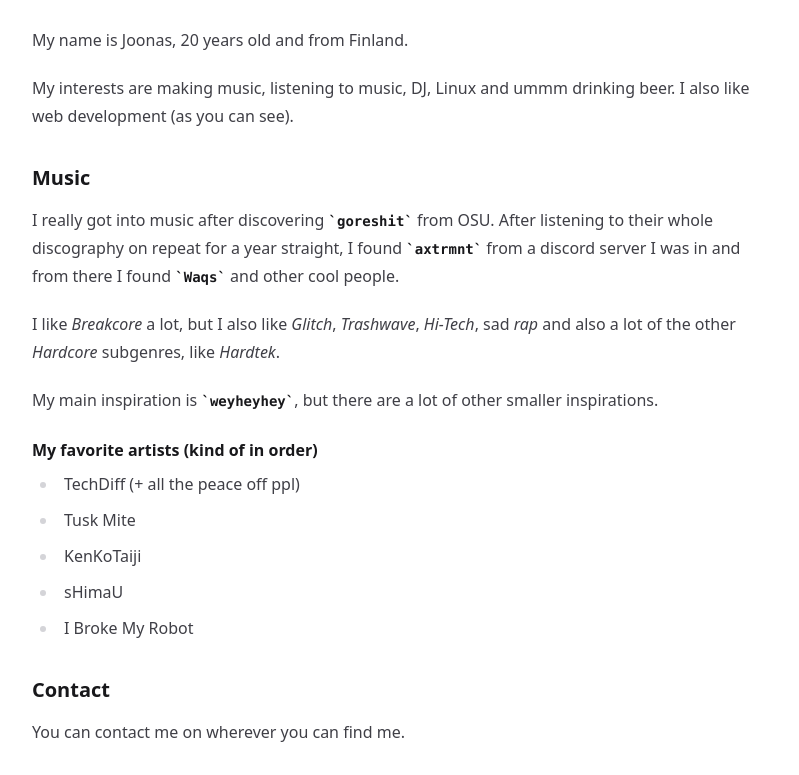
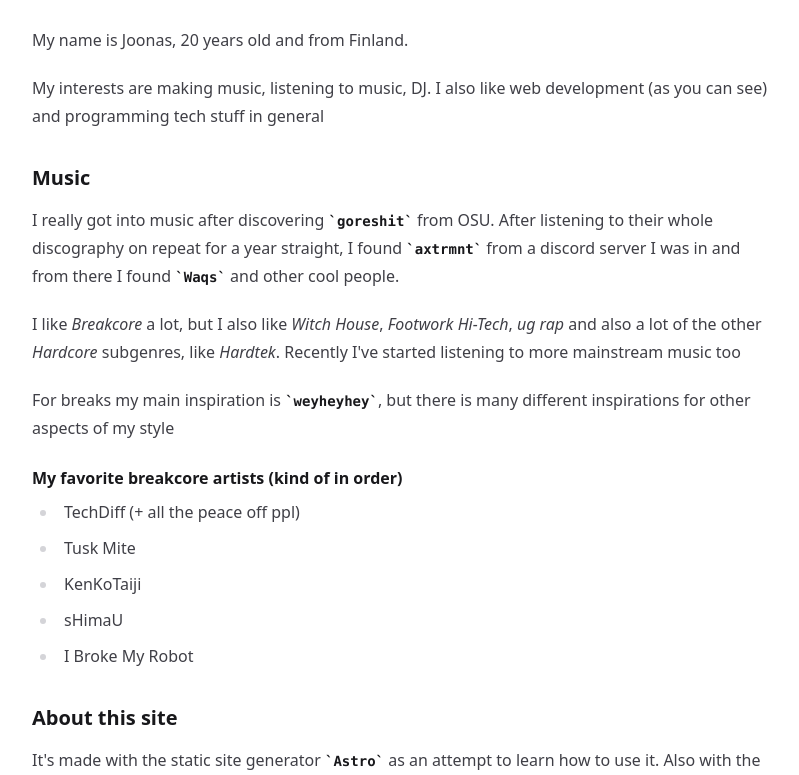
Before and after one commit to juuunas/nasanoa.org, an Astro site: page /about in a window 1280 px wide. Shown: the part 158-933 px from the top of the page, without its empty margins (240-1039 px from the left). Built offline with nearby package versions, Linux system fonts and the light colour scheme; Astro itself is replaced by a stand-in of ours; some packages are replaced by stand-ins of ours.

Commit message:
Update about.mdx

```diff
--- a/src/content/pages/about.mdx
+++ b/src/content/pages/about.mdx
@@ -4,17 +4,17 @@
 
 My name is Joonas, 20 years old and from Finland.
 
-My interests are making music, listening to music, DJ, Linux and ummm drinking beer. I also like web development (as you can see).
+My interests are making music, listening to music, DJ. I also like web development (as you can see) and programming tech stuff in general
 
 ### Music
 
 I really got into music after discovering `goreshit` from OSU. After listening to their whole discography on repeat for a year straight, I found `axtrmnt` from a discord server I was in and from there I found `Waqs` and other cool people.
 
-I like _Breakcore_ a lot, but I also like _Glitch_, _Trashwave_, _Hi-Tech_, sad _rap_ and also a lot of the other _Hardcore_ subgenres, like _Hardtek_.
+I like _Breakcore_ a lot, but I also like _Witch House_, _Footwork_ _Hi-Tech_, _ug rap_ and also a lot of the other _Hardcore_ subgenres, like _Hardtek_. Recently I've started listening to more mainstream music too
 
-My main inspiration is `weyheyhey`, but there are a lot of other smaller inspirations.
+For breaks my main inspiration is `weyheyhey`, but there is many different inspirations for other aspects of my style
 
-#### My favorite artists (kind of in order)
+#### My favorite breakcore artists (kind of in order)
 
 - TechDiff (+ all the peace off ppl)
 - Tusk Mite
@@ -22,12 +22,10 @@
 - sHimaU
 - I Broke My Robot
 
-### Contact
-
-You can contact me on wherever you can find me.
-
 ### About this site
 
 It's made with the static site generator `Astro` as an attempt to learn how to use it. Also with the help of `Tailwind`.
 
 The source is available <OutboundLink href="https://github.com/juuunas/nasanoa.org" display="here" /> if you are interested.
+
+I might rewrite it soon.
```
